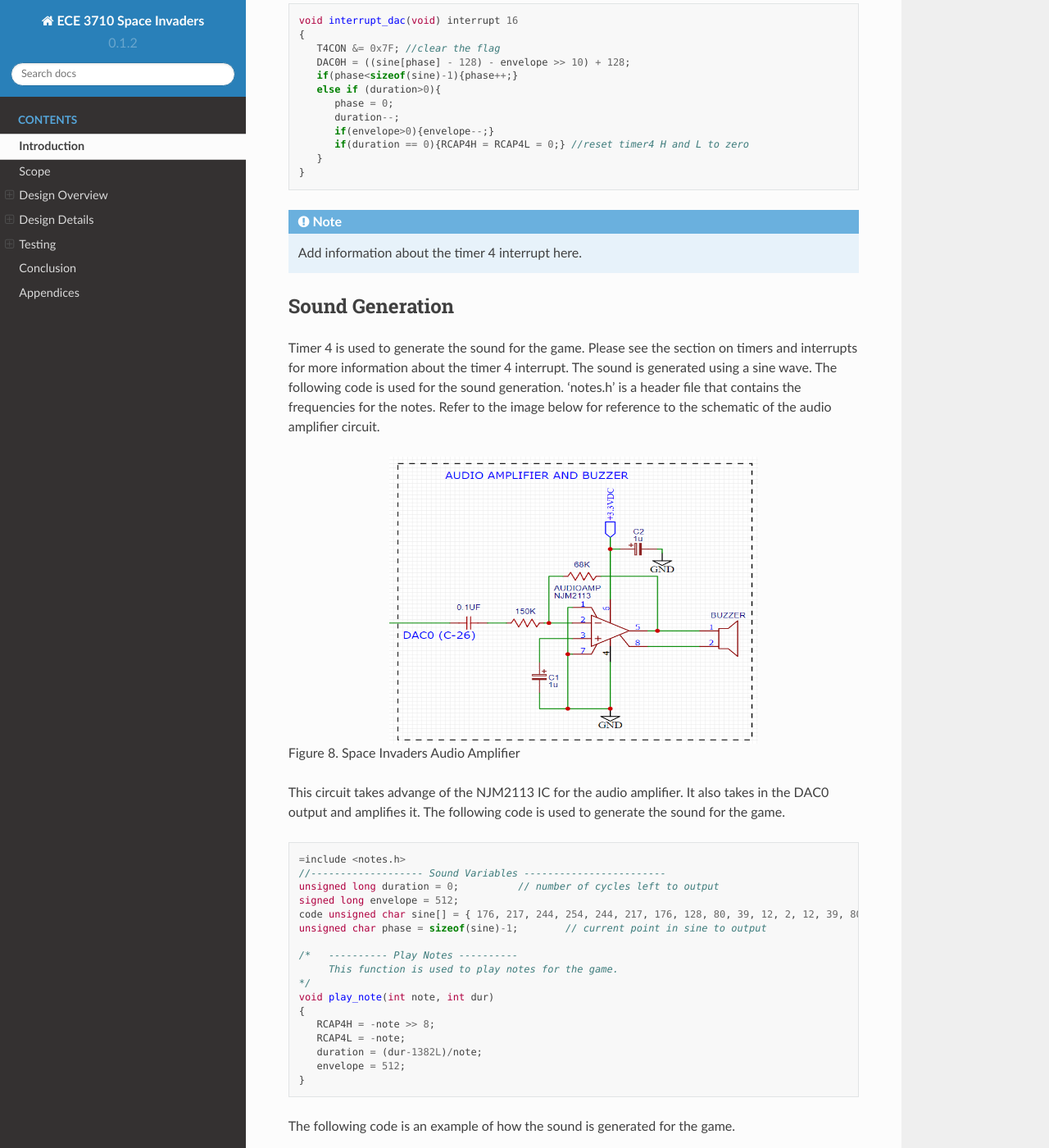
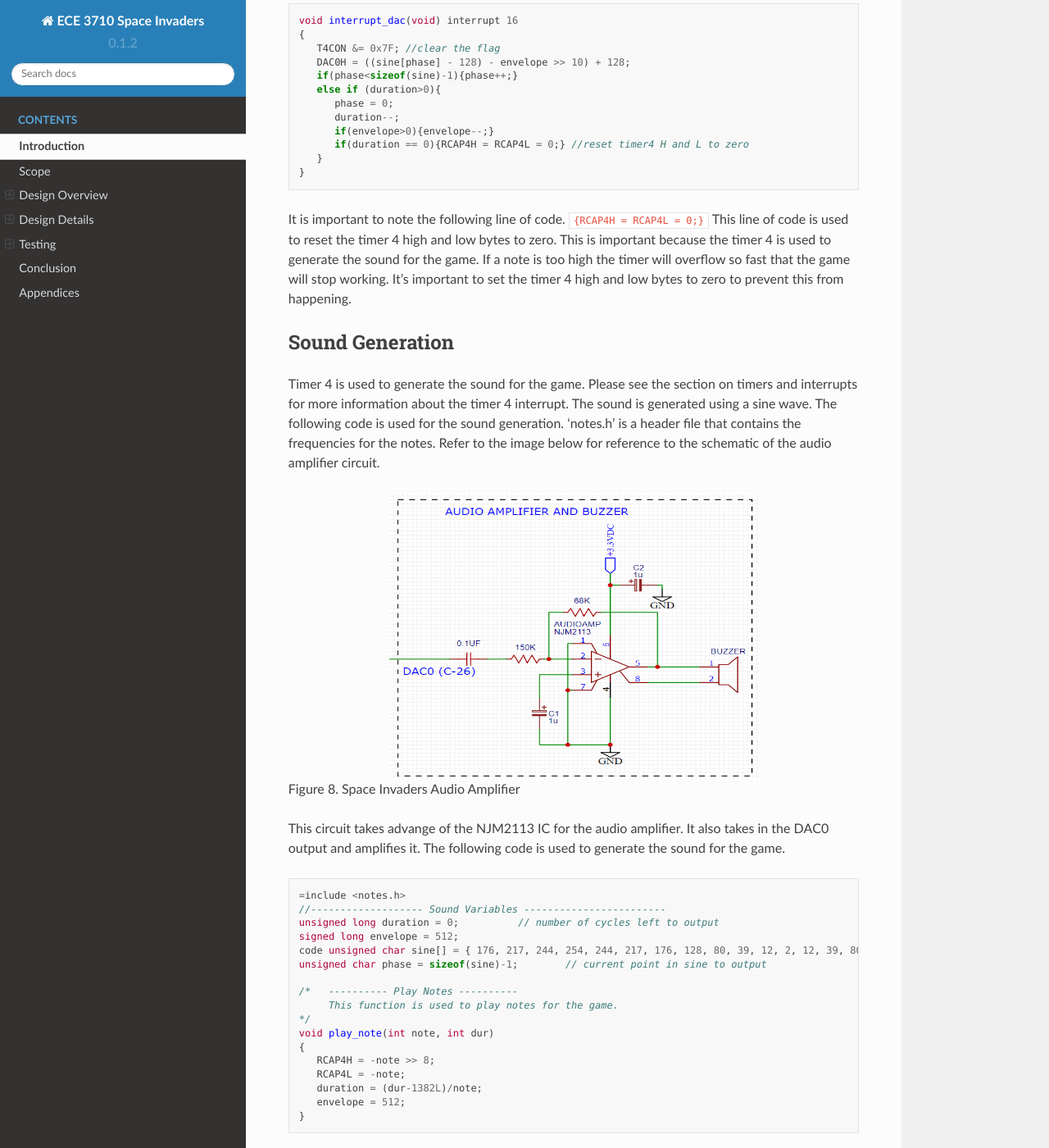
Before and after one commit to wattsjake/ece3710-notes, a Sphinx documentation site: the page built from docs/source/project.rst, in a window 1280 px wide and 1400 px high, scrolled down 15903 px. Shown: the whole window at 82% size. Built offline with Sphinx 7.4.7 and the Read the Docs theme 2.0.0, drawn with Linux system fonts in a browser that asks for light colours; some of the changed text lies outside the part shown.

Commit message:
fixed a few things

```diff
--- a/docs/source/conf.py
+++ b/docs/source/conf.py
@@ -6,7 +6,7 @@
 copyright = '2023, Fernald & Watts'
 author = 'Fernald & Watts'
 
-release = '1.11'
+release = '1.12'
 version = '0.1.2'
 
 # -- General configuration
--- a/docs/source/project.rst
+++ b/docs/source/project.rst
@@ -644,9 +644,7 @@
       }
    }
 
-.. note::
-
-   Add information about the timer 4 interrupt here.
+It is important to note the following line of code. ``{RCAP4H = RCAP4L = 0;}`` This line of code is used to reset the timer 4 high and low bytes to zero. This is important because the timer 4 is used to generate the sound for the game. If a note is too high the timer will overflow so fast that the game will stop working. It's important to set the timer 4 high and low bytes to zero to prevent this from happening.
 
 
 Sound Generation
@@ -694,9 +692,7 @@
       play_note(E5, 100);
    }
 
-.. note::
-
-   Add information here
+Sound will play everytime the player shoots a laser, when an enemy fires a laser, and when the player dies.
 
 
 Power Supply
@@ -717,9 +713,7 @@
 
 Figure 9. Space Invaders Power Supply
 
-.. note::
-
-   Add information here
+The power supply is meant to be run off a 9V battery, but the design has been engineered to work off any voltage less than 25VDC.
 
 
 Crystal Oscillator
@@ -734,9 +728,7 @@
 
 Figure 10. Space Invaders Crystal Oscillator
 
-.. note::
-
-   Add information here
+The crystal oscillator is used to generate the clock signal for the 8051 microcontroller. The crystal oscillator is a 22.1184MHz crystal.
 
 
 Hardware Schematic
```
